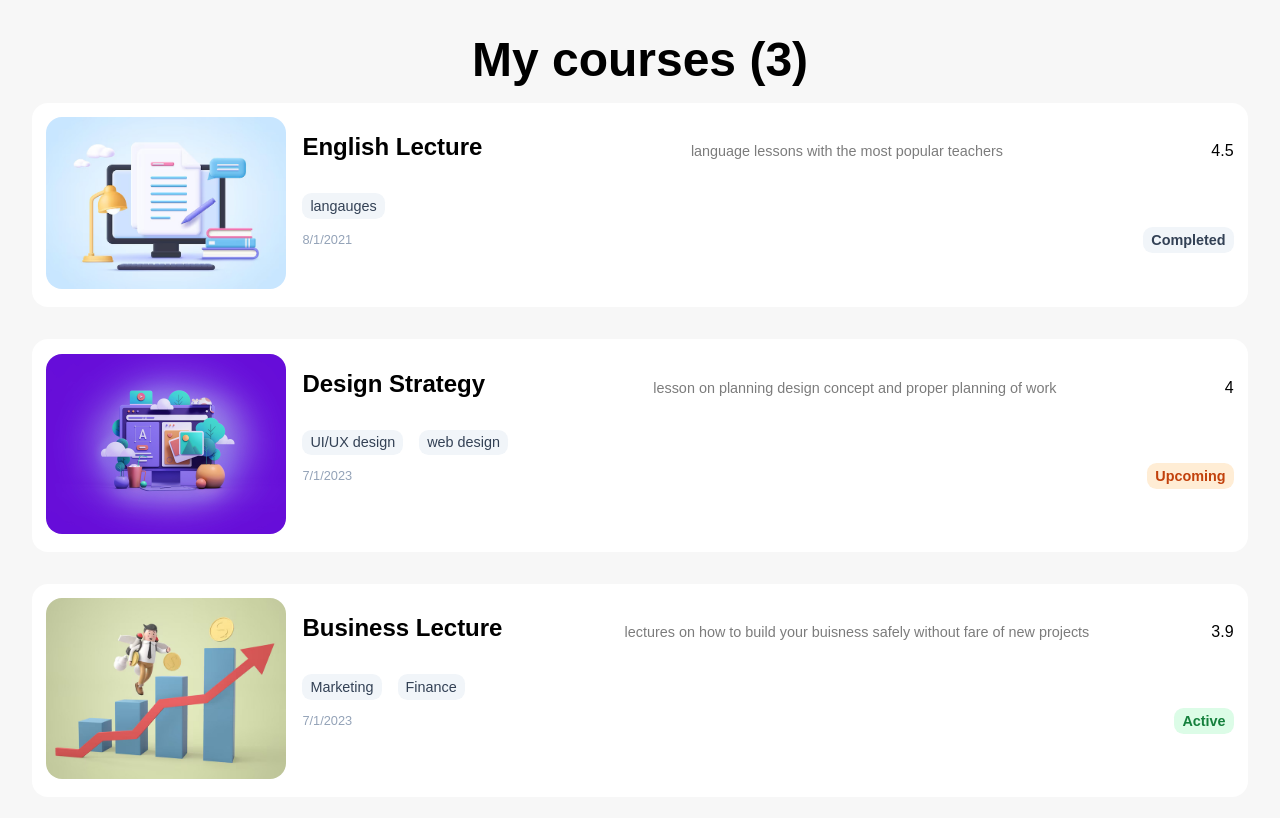
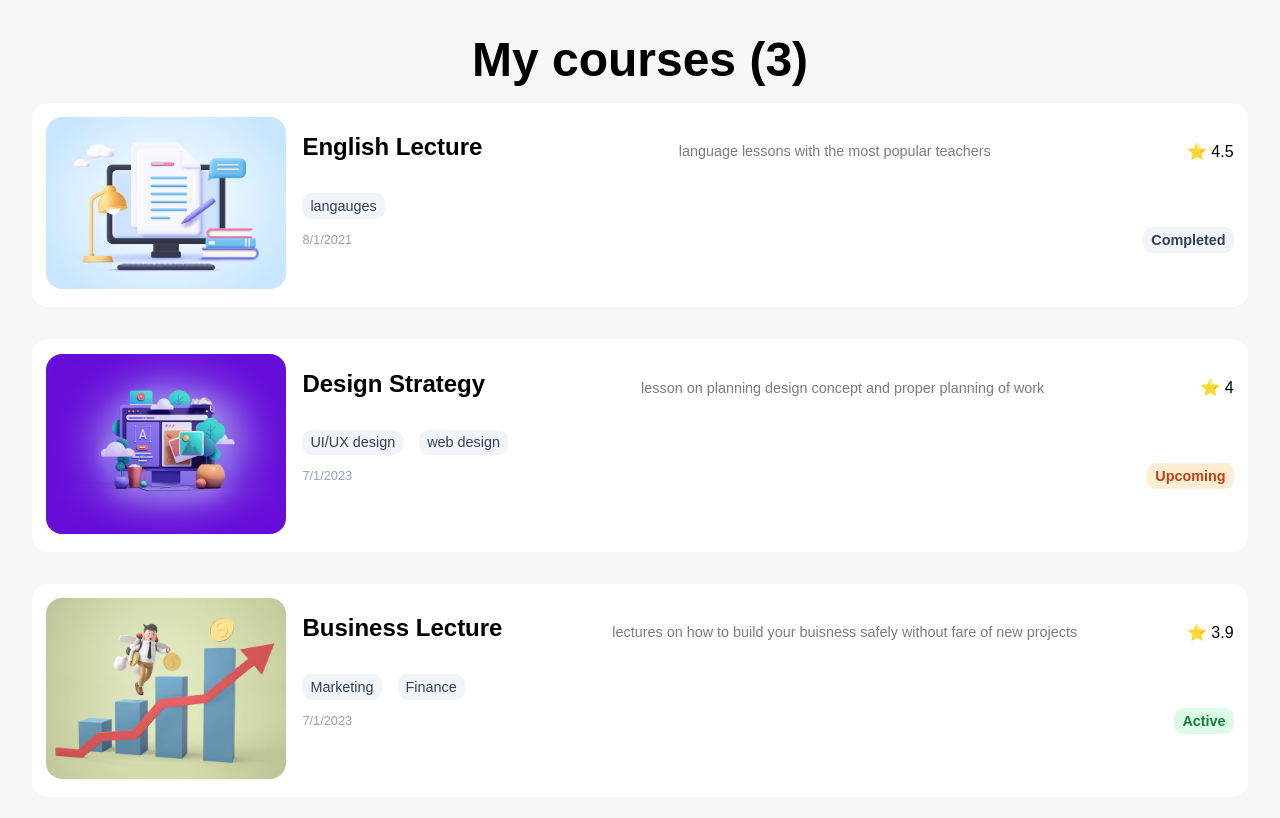
Before and after one commit to KhazaeiAmir110/front-hooks, a React (Vite) app: page / in a window 1280 px wide. Shown: the top 818 px of the page. Built offline with nearby package versions, Linux system fonts and the light colour scheme.

Commit message:
add component header

```diff
--- a/src/App.jsx
+++ b/src/App.jsx
@@ -1,10 +1,11 @@
 import "./css/App.css"
 import CourseList from "./components/CourseList.jsx";
+import Header from "./components/Header.jsx";
 
 export function App() {
     return (
         <div>
-            <h1>My courses (3)</h1>
+            <Header/>
             <CourseList/>
         </div>
     )
--- /dev/null
+++ b/src/components/Header.jsx
@@ -0,0 +1,9 @@
+function Header() {
+    return (
+        <header className="header">
+            <h1>My courses (3)</h1>
+        </header>
+    )
+}
+
+export default Header;
--- a/src/components/course/CourseCardBody.jsx
+++ b/src/components/course/CourseCardBody.jsx
@@ -3,8 +3,7 @@ function CourseCardBody({course}) {
         <div className="course-item__body">
             <p className="title">{course.title}</p>
             <p className="desc">{course.description}</p>
-
-            <div className="rate">{course.rate}</div>
+            <div className="rate">⭐️ {course.rate}</div>
         </div>
     )
 }
```
